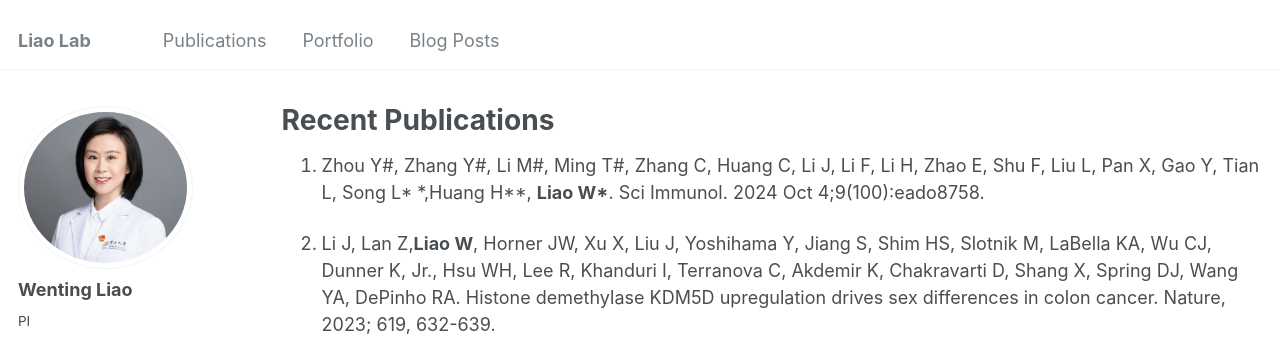
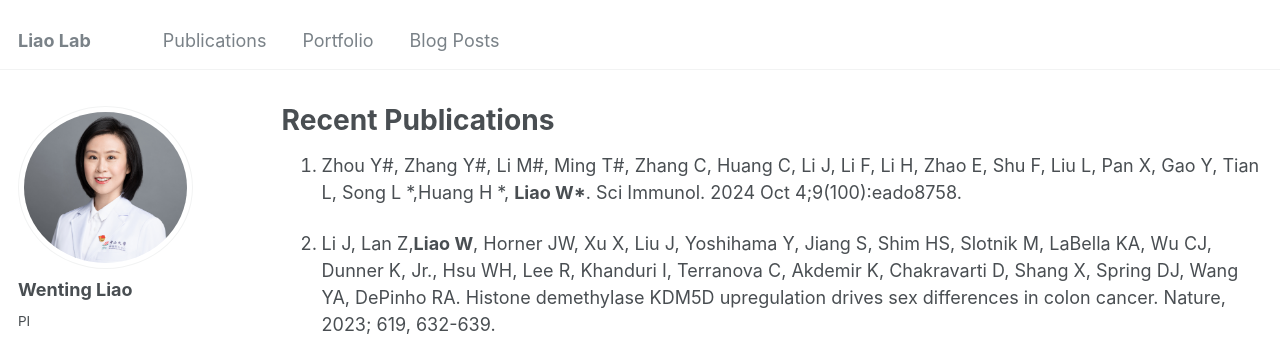
Before and after one commit to ImmunoTransLab/ImmunoTransLab, a Jekyll site: the page built from _pages/publications.md, in a window 1280 px wide and 900 px high. Shown: the top 352 px of the window. Built offline with Jekyll 4.4.1, drawn with Linux system fonts in a browser that asks for light colours.

```diff
--- a/_pages/publications.md
+++ b/_pages/publications.md
@@ -7,7 +7,7 @@ author_profile: true
 
 
 
-1.	Zhou Y#, Zhang Y#, Li M#, Ming T#, Zhang C, Huang C, Li J, Li F, Li H, Zhao E, Shu F, Liu L, Pan X, Gao Y, Tian L, Song L* *,Huang H**, __Liao W*__. Sci Immunol. 2024 Oct 4;9(100):eado8758.
+1.	Zhou Y#, Zhang Y#, Li M#, Ming T#, Zhang C, Huang C, Li J, Li F, Li H, Zhao E, Shu F, Liu L, Pan X, Gao Y, Tian L, Song L *,Huang H *, __Liao W*__. Sci Immunol. 2024 Oct 4;9(100):eado8758.
 
 
 2. Li J, Lan Z,<strong>Liao W</strong>, Horner JW, Xu X, Liu J, Yoshihama Y, Jiang S, Shim HS, Slotnik M, LaBella KA, Wu CJ, Dunner K, Jr., Hsu WH, Lee R, Khanduri I, Terranova C, Akdemir K, Chakravarti D, Shang X, Spring DJ, Wang YA, DePinho RA. Histone demethylase KDM5D upregulation drives sex differences in colon cancer. Nature, 2023; 619, 632-639.
```
